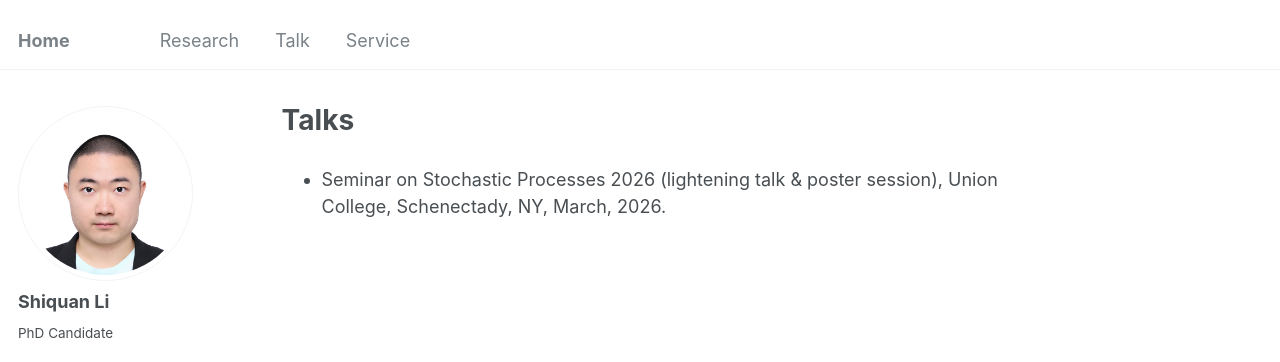
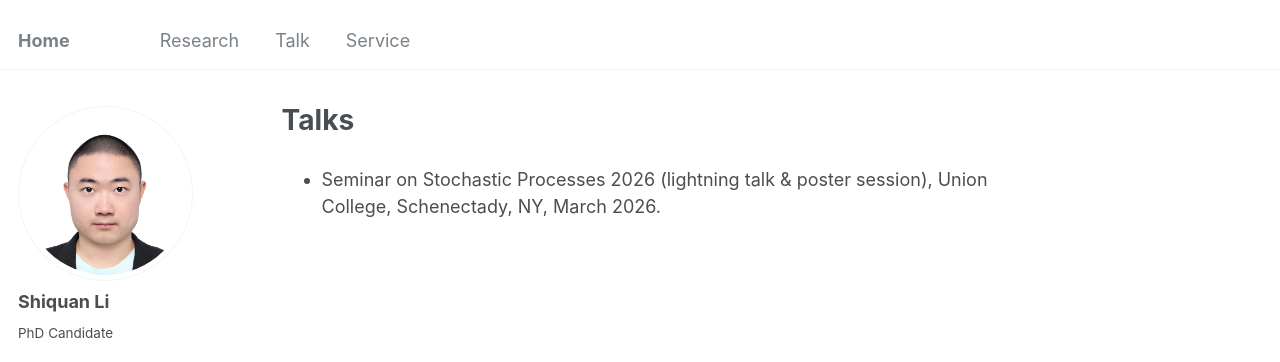
Before and after one commit to Shiquan-Li/Shiquan-Li.github.io, a Jekyll site: the page built from _pages/talks.md, in a window 1280 px wide. Shown: the top 362 px of the page. Built offline with Jekyll 4.4.1, drawn with Linux system fonts in a browser that asks for light colours.

Commit message:
Fix typo in seminar description

```diff
--- a/_pages/talks.md
+++ b/_pages/talks.md
@@ -7,4 +7,4 @@ redirect_from:
   - /talks.html
 ---
 
-* Seminar on Stochastic Processes 2026 (lightening talk & poster session), Union College, Schenectady, NY, March, 2026.
+* Seminar on Stochastic Processes 2026 (lightning talk & poster session), Union College, Schenectady, NY, March 2026.
```
